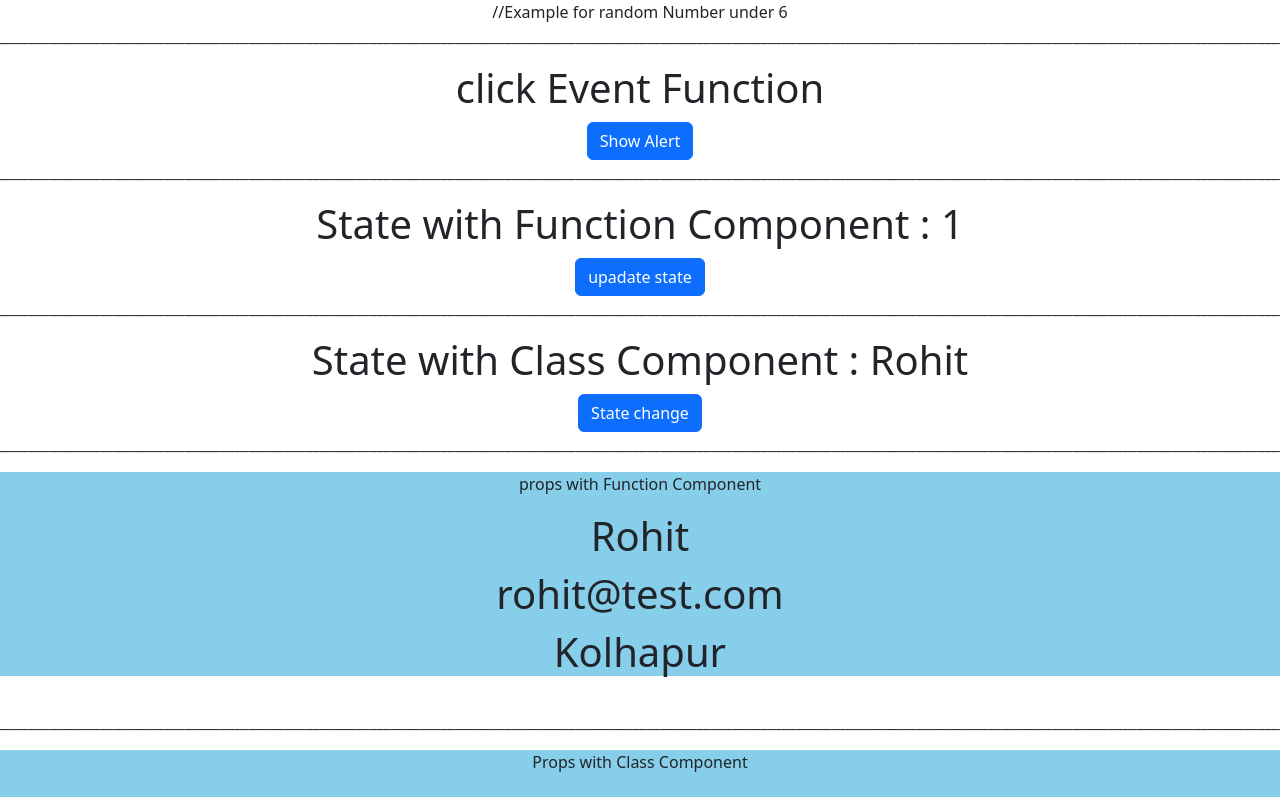
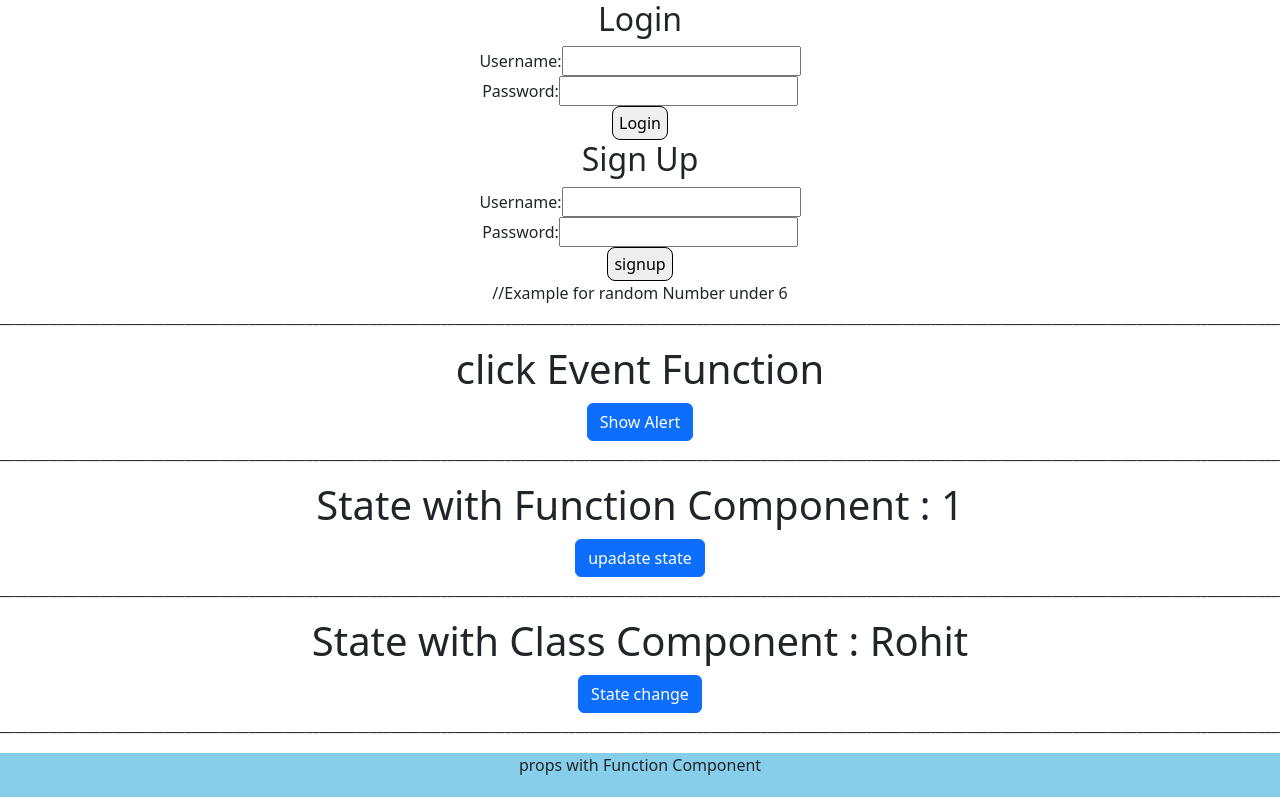
Before and after one commit to Rohit3920/React-practise, a React (Create React App) app: page / in a window 1280 px wide. Shown: the top 797 px of the page. Built offline with nearby package versions, Linux system fonts and the light colour scheme.

Commit message:
Should Component Update, Life Cycle Method

```diff
--- a/src/App.js
+++ b/src/App.js
@@ -1,7 +1,7 @@
 // import logo from './logo.svg';
 import './App.css';
 import React from 'react';
-// import Login from './Component/Login';
+import Login from './Component/Login';
 import ClickEventFun from './Component/ClickEventFun'
 import StateFun from './Component/StateFun'
 import StateCls from './Component/StateCls';
@@ -19,6 +19,7 @@ import RenderLCM from './Component/RenderLCM';
 import ComponentDidMountCls from './Component/ComponentDidMountCls';
 import Random from './Component/Random';
 import ComponentDidUpdateCls from './Component/ComponentDidUpdateCls';
+import ShouldComponentUpdateCls from './Component/ShouldComponentUpdateCls';
 
 function App() {
 
@@ -29,7 +30,7 @@ function App() {
   return (
     <div className="App">
       {/* <h1>Hello</h1> */}
-      {/* <Login /> */}
+      <Login />
 
       {/* <Random /> */}         //Example for random Number under 6
       <p>_____________________________________________________________________________________________________________________________________________________________________________________________________________</p>
@@ -95,6 +96,14 @@ function App() {
     <ComponentDidUpdateCls />
 
     <p>_____________________________________________________________________________________________________________________________________________________________________________________________________________</p>
+
+    <ShouldComponentUpdateCls />
+
+    <p>_____________________________________________________________________________________________________________________________________________________________________________________________________________</p>
+
+
+
+
       {/* <BrowserRouter >
     <Routes>
       <Route path= "/" element={<h1>Hello Router </h1>}/>
--- a/src/Component/Login.js
+++ b/src/Component/Login.js
@@ -1,42 +1,99 @@
-import React, { useState} from "react";
-import './Login.css';
-import { Button } from "react-bootstrap";
+import React, { useState } from 'react';
 
-export default function Login() {
-    const [user, setUser] = useState();
-    const [password, setPassword] = useState();
-    const [userErr, setUserErr] = useState(false);
-    const [passwordErr, setPasswordErr] = useState(false);
+const Login = () => {
+    const [username, setUsername] = useState('');
+    const [password, setPassword] = useState('');
 
-    function loginHandler(e) {
-        e.preventDefault();
-    }
+    const handleUsernameChange = event => {
+        setUsername(event.target.value);
+    };
 
-    function userHandler(e) {
-        let item = e.target.value
-        item.length < 3 ? setUserErr(true) : setUserErr(false)
-    }
+    const handlePasswordChange = event => {
+        setPassword(event.target.value);
+    };
 
-    function passwordHandler(e) {
-        let item = e.target.value
-        item.length < 3 ? setPasswordErr(true) : setPasswordErr(false)
+    const handleSubmit = event => {
+        event.preventDefault();
+        // handle login logic here
+    };
+
+    const loginPg = () => {
+        username === "rohit" && password === '123' ?
+            alert("login successfully")
+            : alert("Login Failed")
+
+        username === "rohit" && password === '123' ?
+            setUsername('')
+
+            : setUsername(username)
+
+
+        username === "rohit" && password === '123' ?
+            setPassword('')
+            : setPassword(password)
+
     }
 
     return (
-        <div className="LoginDiv">
-            <h1>LOGIN FORM</h1>
+        <form onSubmit={handleSubmit}>
+            <h2>Login</h2>
+            <label>
+                Username:
+                <input type="text" value={username} onChange={handleUsernameChange} />
+            </label>
+            <br />
+            <label>
+                Password:
+                <input type="password" value={password} onChange={handlePasswordChange} />
+            </label>
+            <br />
+            <button type="submit" onClick={loginPg}>Login</button>
+        </form>
+    );
+};
 
-            <form onSubmit={loginHandler}>
-                <input type="text" placeholder="Enter User Name" onChange={userHandler} /><br/>
-                {userErr ? <span>User Not Valid</span>: <span></span>}
-                <br /><br />
+const SignUp = () => {
+    const [username, setUsername] = useState('');
+    const [password, setPassword] = useState('');
 
-                <input type="password" placeholder="Enter Password" onChange={passwordHandler} /><br/>
-                {passwordErr ? <span>Password Not Valid</span> : <span></span>}
-                <br /><br />
+    const handleUsernameChange = event => {
+        setUsername(event.target.value);
+    };
 
-                <Button type="submit">LogIn</Button>
-            </form>
+    const handlePasswordChange = event => {
+        setPassword(event.target.value);
+    };
+
+    const handleSubmit = event => {
+        event.preventDefault();
+        // handle sign up logic here
+    };
+
+    return (
+        <form onSubmit={handleSubmit}>
+            <h2>Sign Up</h2>
+            <label>
+                Username:
+                <input type="text" value={username} onChange={handleUsernameChange} />
+            </label>
+            <br />
+            <label>
+                Password:
+                <input type="password" value={password} onChange={handlePasswordChange} />
+            </label>
+            <br />
+            <button type="submit">signup</button>
+        </form>
+    );
+};
+
+const App = () => {
+    return (
+        <div>
+            <Login />
+            <SignUp />
         </div>
     );
-}
+};
+
+export default App;
--- /dev/null
+++ b/src/Component/ShouldComponentUpdateCls.js
@@ -0,0 +1,41 @@
+import { Component } from "react";
+import { Button } from "react-bootstrap";
+
+
+class ShouldComponentUpdateCls extends Component {
+
+    constructor() {
+        super();
+
+        console.log("Should Component Update, Constructor")
+
+        this.state = {
+            count: 0,
+            value: true
+        };
+    }
+
+    shouldComponentUpdate() {
+        console.log(`Should Component Update, CALL : ${this.state.count}`)
+
+
+        return this.state.value;
+    }
+
+    render() {
+        console.log(" Should Component Update, Render")
+        return (
+            <div>
+                <h1>Should Component Update : {this.state.count}</h1>
+                <button onClick={() => { this.setState({ value: !this.state.value }) }}>Change return value</button>
+                <p>Should Component Update are Return true then Call Render <br /> <b>and</b>
+                    <br />Should Component Update are Return false then Can't Call Render</p>
+
+                <Button onClick={() => { this.setState({ count: this.state.count + 1 }) }}>Updata Counter</Button>
+            </div >
+        )
+    }
+
+}
+
+export default ShouldComponentUpdateCls;
```
